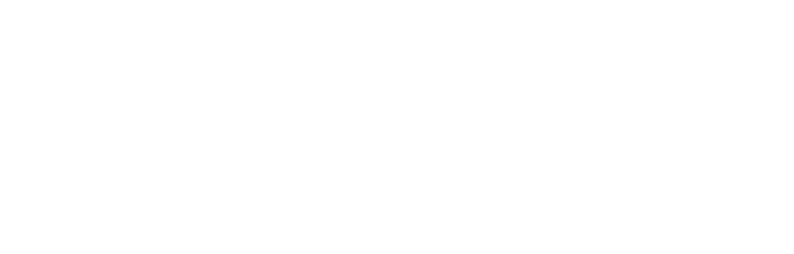
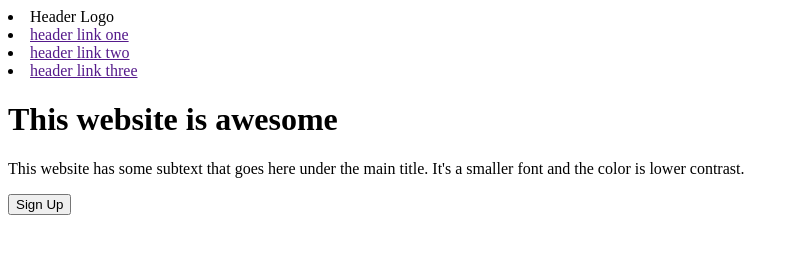
Before and after one commit to jwsoh07/foundations-landing-page, a plain HTML site: page index.html in a window 1280 px wide. Shown: the whole page, without its empty margins (0-794 px from the left). Drawn offline with Linux system fonts and the light colour scheme.

Commit message:
Add required markup for header section

```diff
--- a/index.html
+++ b/index.html
@@ -1,11 +1,30 @@
 <!DOCTYPE html>
 <html lang="en">
+
 <head>
     <meta charset="UTF-8">
     <meta name="viewport" content="width=device-width, initial-scale=1.0">
     <title>Landing Page</title>
 </head>
+
 <body>
+    <header>
+        <nav>
+            <li>Header Logo</li>
+            <li><a href="">header link one</a></li>
+            <li><a href="">header link two</a></li>
+            <li><a href="">header link three</a></li>
+        </nav>
+        <h1>This website is awesome</h1>
+        <p>
+            This website has some subtext that goes here under the main title.
+            It's a smaller font and the color is lower contrast.
+        </p>
+        <button>Sign Up</button>
+        <div class="image-wrapper">
+            <img src="" alt="">
+        </div>
+    </header>
+</body>
 
-</body>
 </html>
```
